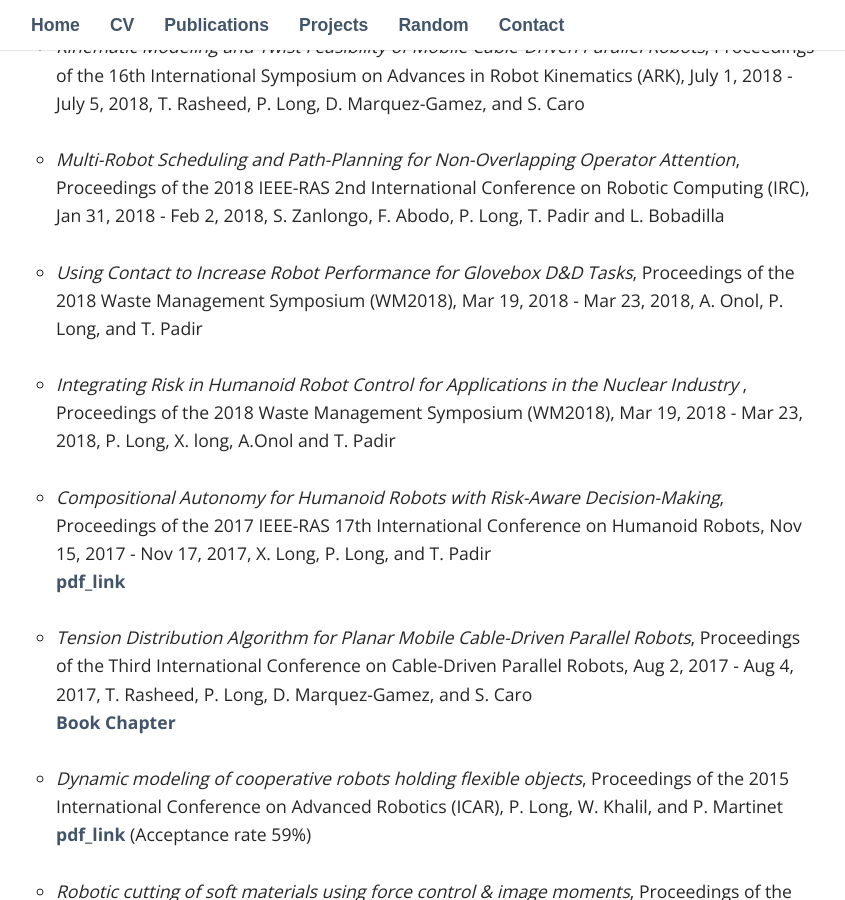
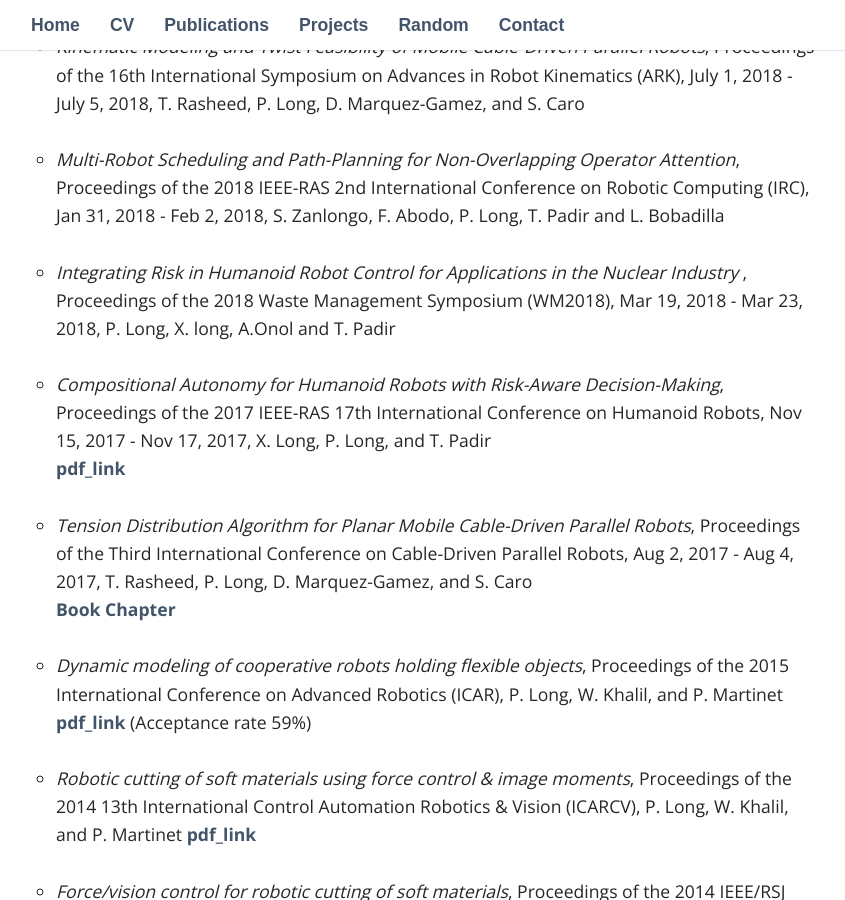
Before and after one commit to philip-long/philip-long.github.io, a Jekyll site: the page built from publications/index.html, in a window 1280 px wide and 900 px high, scrolled down 814 px. Shown: the whole window, without its empty margins (224-1069 px from the left). Built offline with Jekyll 4.4.1, drawn with Linux system fonts in a browser that asks for light colours; some web fonts are replaced; some of the changed text lies outside the part shown.

Commit message:
Update index.html

```diff
--- a/publications/index.html
+++ b/publications/index.html
@@ -50,11 +50,6 @@
 
             <li>
      <i>Multi-Robot Scheduling and Path-Planning for Non-Overlapping Operator Attention</i>, Proceedings of the 2018 IEEE-RAS 2nd International Conference on Robotic Computing (IRC), Jan 31, 2018 - Feb 2, 2018, S. Zanlongo, F. Abodo, P. Long, T. Padir and L. Bobadilla<br>
-    </li>
-   <br>
-
-             <li>
-     <i>Using Contact to Increase Robot Performance for Glovebox D&D Tasks</i>, Proceedings of the 2018 Waste Management Symposium (WM2018), Mar 19, 2018 - Mar 23, 2018, A. Onol, P. Long, and T. Padir<br>
     </li>
    <br>
 
@@ -141,6 +136,13 @@
         </li>
     <br>
 
+
+             <li>
+     <i>Using Contact to Increase Robot Performance for Glovebox D&D Tasks</i>, Proceedings of the 2018 Waste Management Symposium (WM2018), Mar 19, 2018 - Mar 23, 2018, A. Onol, P. Long, and T. Padir<br>
+    </li>
+   <br>
+
+
 </ul>
 
      <h2> Thesis </h2>
```
